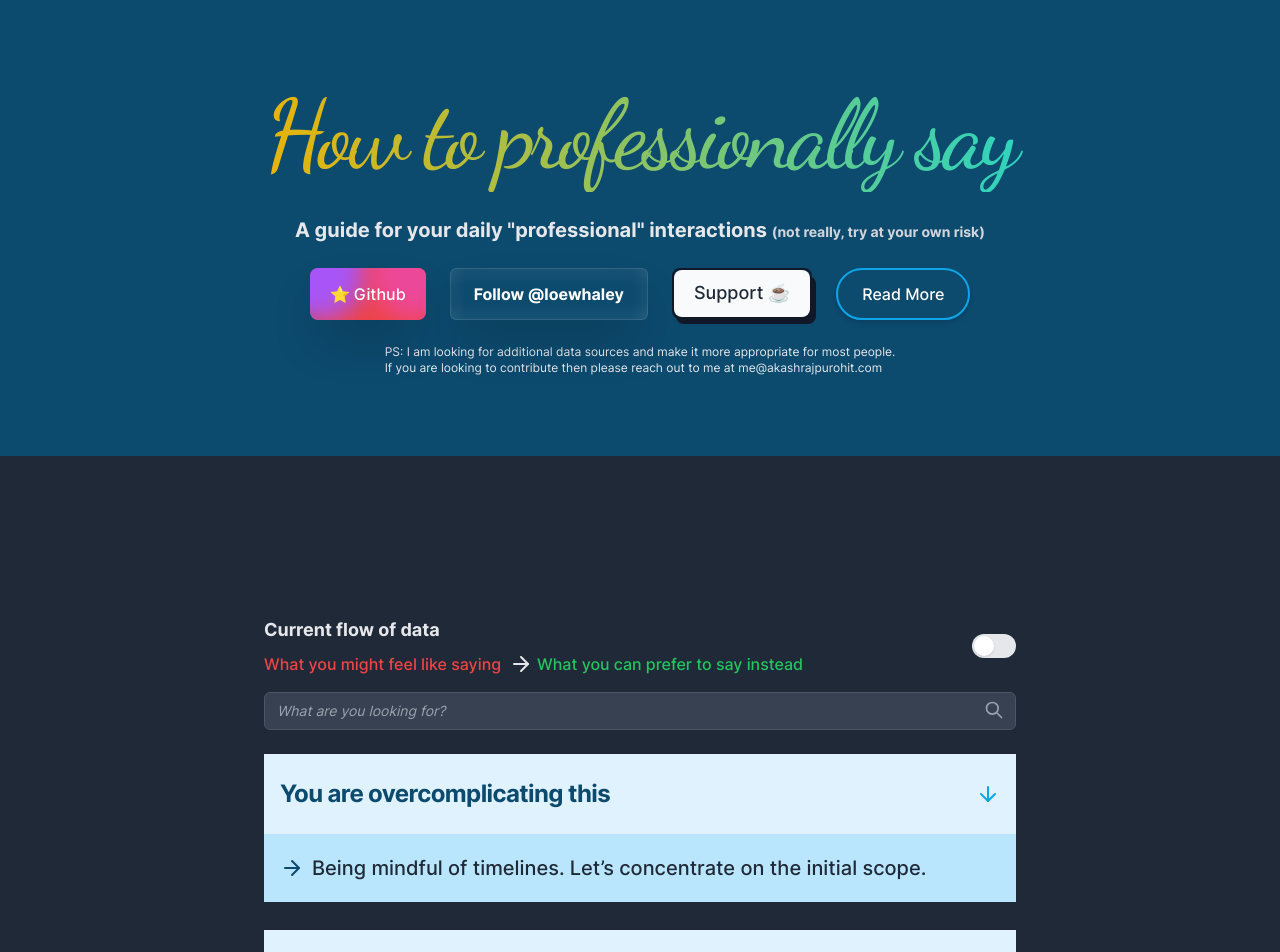
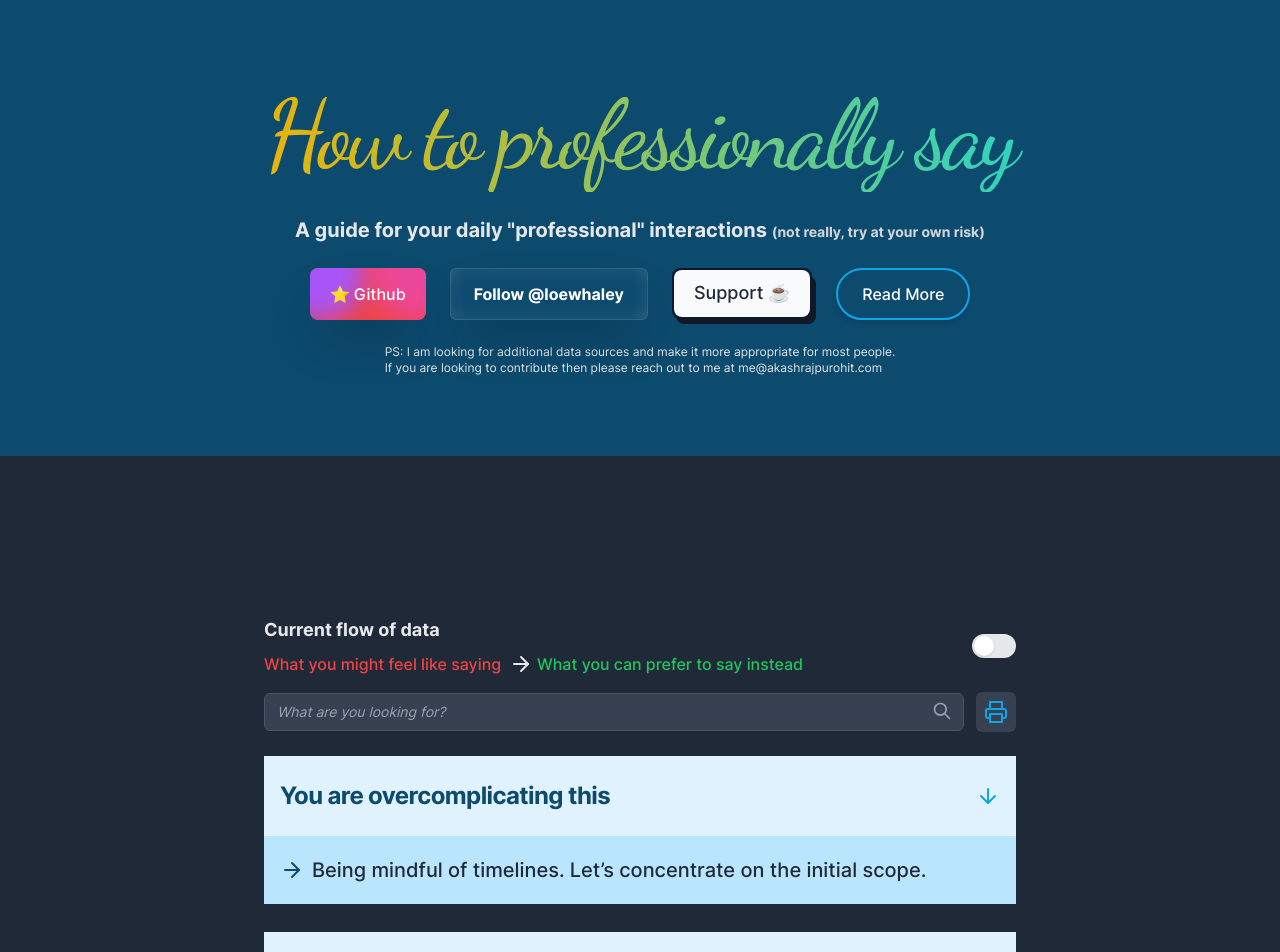
Before and after one commit to AkashRajpurohit/howtoprofessionallysay, a Next.js app: page / in a window 1280 px wide. Shown: the top 952 px of the page. Built offline with nearby package versions, Linux system fonts and the light colour scheme.

Commit message:
feat: :sparkles: option to print the page

```diff
--- a/components/Ad.tsx
+++ b/components/Ad.tsx
@@ -16,7 +16,7 @@ const Ad = () => {
     }
   }, []);
 
-  return <div ref={reference} />;
+  return <div ref={reference} className="print:hidden" />;
 };
 
 export default Ad;
--- a/components/Header.tsx
+++ b/components/Header.tsx
@@ -6,7 +6,7 @@ interface IHeaderProps {}
 
 const Header: FunctionComponent<IHeaderProps> = (): JSX.Element => {
   return (
-    <header className="flex min-h-[40vh] flex-col items-center justify-center gap-6 bg-primary-900 py-20 px-4">
+    <header className="flex min-h-[40vh] flex-col items-center justify-center gap-6 bg-primary-900 py-20 px-4 print:hidden">
       <h1 className="break-words bg-gradient-to-r from-yellow-500 to-teal-400 bg-clip-text p-2 text-center font-dancing text-6xl font-extrabold leading-tight tracking-tighter text-transparent sm:leading-10 xl:text-8xl">
         {siteMetadata.title}
       </h1>
--- a/components/LayoutWrapper.tsx
+++ b/components/LayoutWrapper.tsx
@@ -1,4 +1,4 @@
-import React, { FunctionComponent, PropsWithChildren } from 'react';
+import React, { FunctionComponent } from 'react';
 import Ad from './Ad';
 import Footer from './Footer';
 import Header from './Header';
@@ -11,9 +11,9 @@ const LayoutWrapper: FunctionComponent<ILayoutWrapperProps> = ({
   return (
     <div>
       <Header />
-      <div className="mx-auto flex min-h-[50vh] max-w-2xl justify-between gap-4 px-4 xl:max-w-3xl xl:px-0 2xl:max-w-5xl">
+      <div className="mx-auto flex min-h-[50vh] max-w-2xl justify-between px-4 xl:max-w-3xl xl:px-0 2xl:max-w-5xl">
         <main className="mb-auto">
-          <div className="h-20 w-full py-6">
+          <div className="h-20 w-full py-6 print:h-0 print:py-0">
             <Ad />
           </div>
           {children}
--- a/components/QuestionCard.tsx
+++ b/components/QuestionCard.tsx
@@ -27,7 +27,7 @@ const QuestionCard: FunctionComponent<IQuestionCardProps> = ({
               <h3 className="text-xl font-bold leading-9 tracking-tight xl:text-2xl">
                 {question}
               </h3>
-              <span className="h-6 w-6">
+              <span className="h-6 w-6 print:hidden">
                 <ArrowUp
                   className={`${
                     open ? 'rotate-180 transform' : ''
--- a/components/QuestionsListLayout.tsx
+++ b/components/QuestionsListLayout.tsx
@@ -4,7 +4,7 @@ import { matchSorter } from 'match-sorter';
 import QuestionCard from './QuestionCard';
 import { Switch } from '@headlessui/react';
 import clsx from 'clsx';
-import { ArrowDown, ArrowRight } from 'react-feather';
+import { ArrowDown, ArrowRight, Printer } from 'react-feather';
 import useLocalStorage from 'hooks/useLocalStorage';
 
 interface IQuestionsListLayoutProps {
@@ -49,7 +49,7 @@ const FlowOfData: FunctionComponent<{
 }> = ({ flow, toggleFlow }) => {
   const enabled = flow === Flow.B_TO_A;
   return (
-    <div className="mb-4 flex items-center justify-between">
+    <div className="mb-4 flex items-center justify-between print:hidden">
       <div className="flex flex-col gap-2">
         <p className="text-lg font-bold">Current flow of data</p>
         {enabled ? (
@@ -130,10 +130,28 @@ const QuestionsListLayout: FunctionComponent<IQuestionsListLayoutProps> = ({
     }
   };
 
+  const printPDF = () => {
+    window.print();
+  };
+
   return (
     <div>
       <FlowOfData flow={flow} toggleFlow={toggleFlow} />
-      <SearchInput setSearchValue={setSearchValue} />
+      <div className="flex items-center gap-3 print:hidden">
+        <div className="flex-grow">
+          <SearchInput setSearchValue={setSearchValue} />
+        </div>
+        <div className="flex items-center rounded-md bg-gray-700 p-2">
+          <button
+            aria-label="Print the page as PDF"
+            className="text-primary-500"
+            title="Print the page as PDF"
+            onClick={printPDF}
+          >
+            <Printer size={24} />
+          </button>
+        </div>
+      </div>
       <ul className="mt-4 flex flex-col gap-3">
         {!questionsToDisplay.length && <li>No questions found</li>}
         {questionsToDisplay.map((qna) => (
--- a/hooks/useLocalStorage.ts
+++ b/hooks/useLocalStorage.ts
@@ -1,5 +1,4 @@
 import { isBrowser, noop } from 'lib/utils';
-import { options } from 'preact';
 import {
   Dispatch,
   SetStateAction,
--- a/styles/globals.css
+++ b/styles/globals.css
@@ -70,3 +70,12 @@
 #carbonads .carbon-poweredby {
   @apply absolute bottom-0 right-0 flex justify-end p-2 text-xs font-medium uppercase tracking-wider text-gray-200 lg:p-4 lg:font-semibold;
 }
+
+@media print {
+  @page {
+    margin: 0;
+  }
+  body {
+    margin: 1.6cm;
+  }
+}
```
